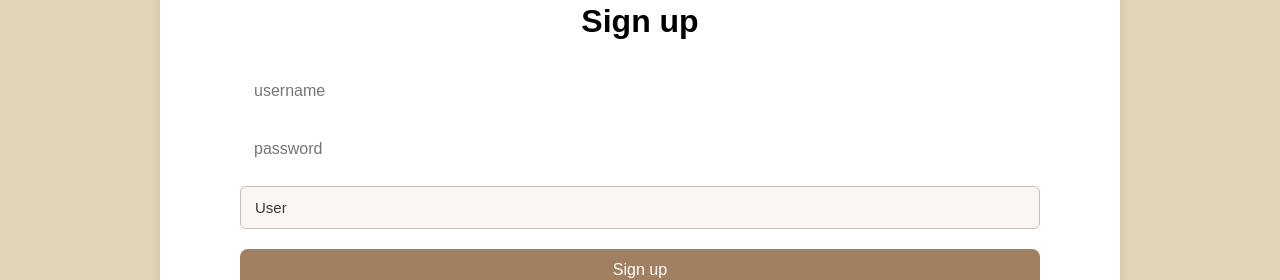
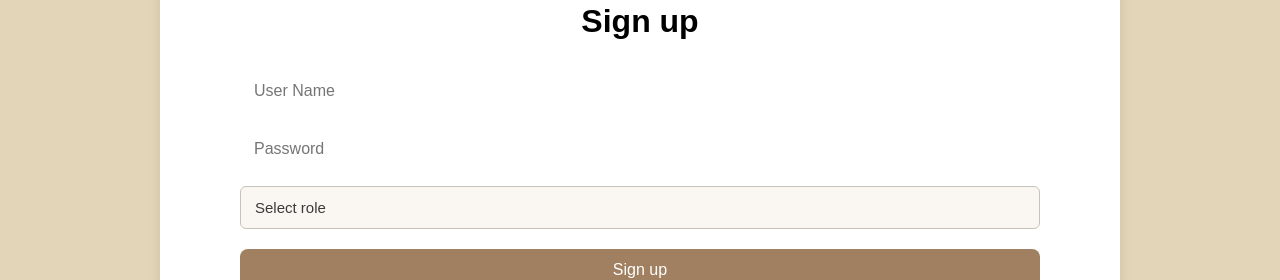
Before and after one commit to vitakh/goodreads-web-app, a Next.js app: page /Account/Signup in a window 1280 px wide. Shown: the part 176-456 px from the top of the page. Built offline with nearby package versions, Linux system fonts and the light colour scheme; no server answers.

Commit message:
signup changes

```diff
--- a/app/(Goodreads)/Account/Signup/page.tsx
+++ b/app/(Goodreads)/Account/Signup/page.tsx
@@ -16,7 +16,7 @@ export default function Signup() {
     const [user, setUser] = useState<User>({
         username: "",
         password: "",
-        role: "",
+        role: "USER",
     });
     const dispatch = useDispatch();
     const signup = async () => {
@@ -30,12 +30,13 @@ export default function Signup() {
                 <h1>Sign up</h1>
                 <FormControl defaultValue={user.username}
                              onChange={(e) => setUser({ ...user, username: e.target.value })}
-                             className="mb-2" placeholder="username" type="text"/>
+                             className="mb-2" placeholder="User Name" type="text"/>
                 <FormControl defaultValue={user.password}
                              onChange={(e) =>setUser({ ...user, password: e.target.value })}
-                             className="mb-2" placeholder="password" type="password" />
+                             className="mb-2" placeholder="Password" type="password" />
                 <select className="signup-select"
                         onChange={(e) => setUser({ ...user, role: e.target.value })} >
+                    <option value="">Select role</option>
                     <option value="USER">User</option>
                     <option value="ADMIN">Admin</option>
                     <option value="AUTHOR">Author</option>
```
